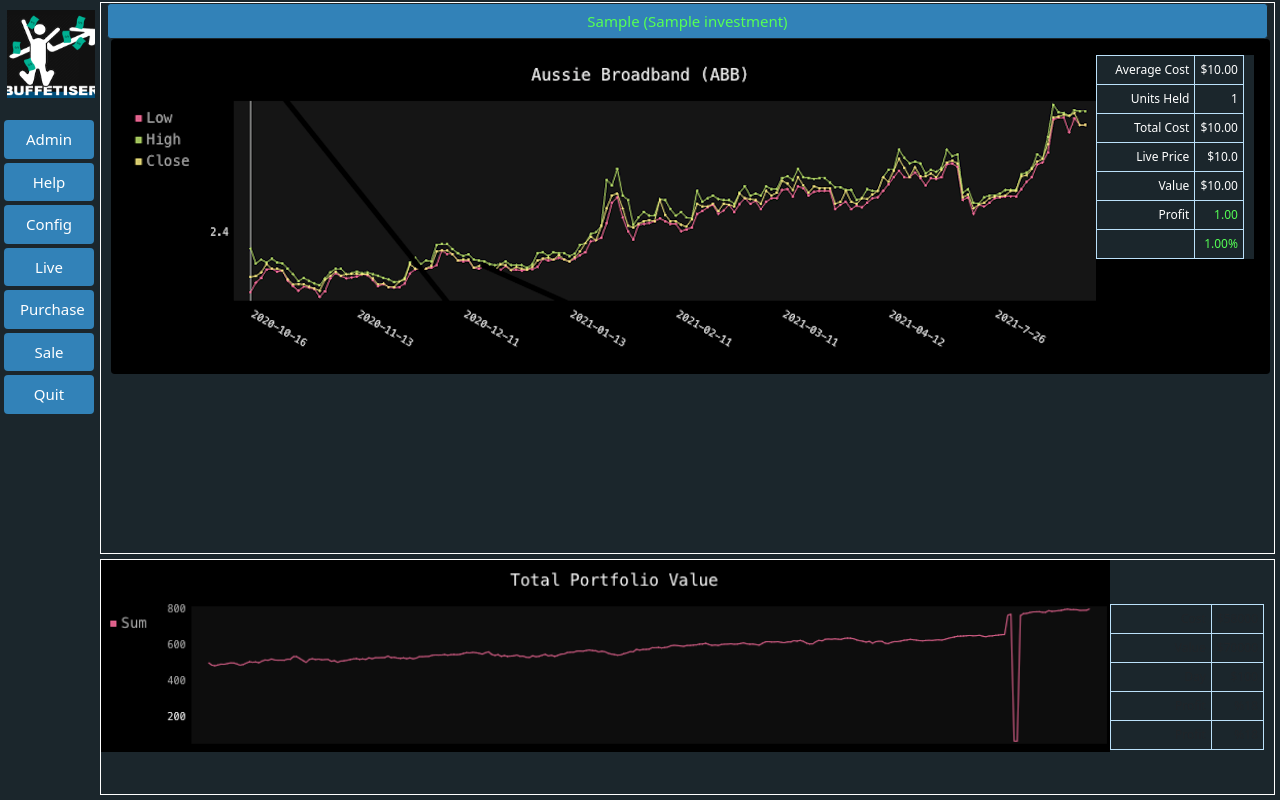
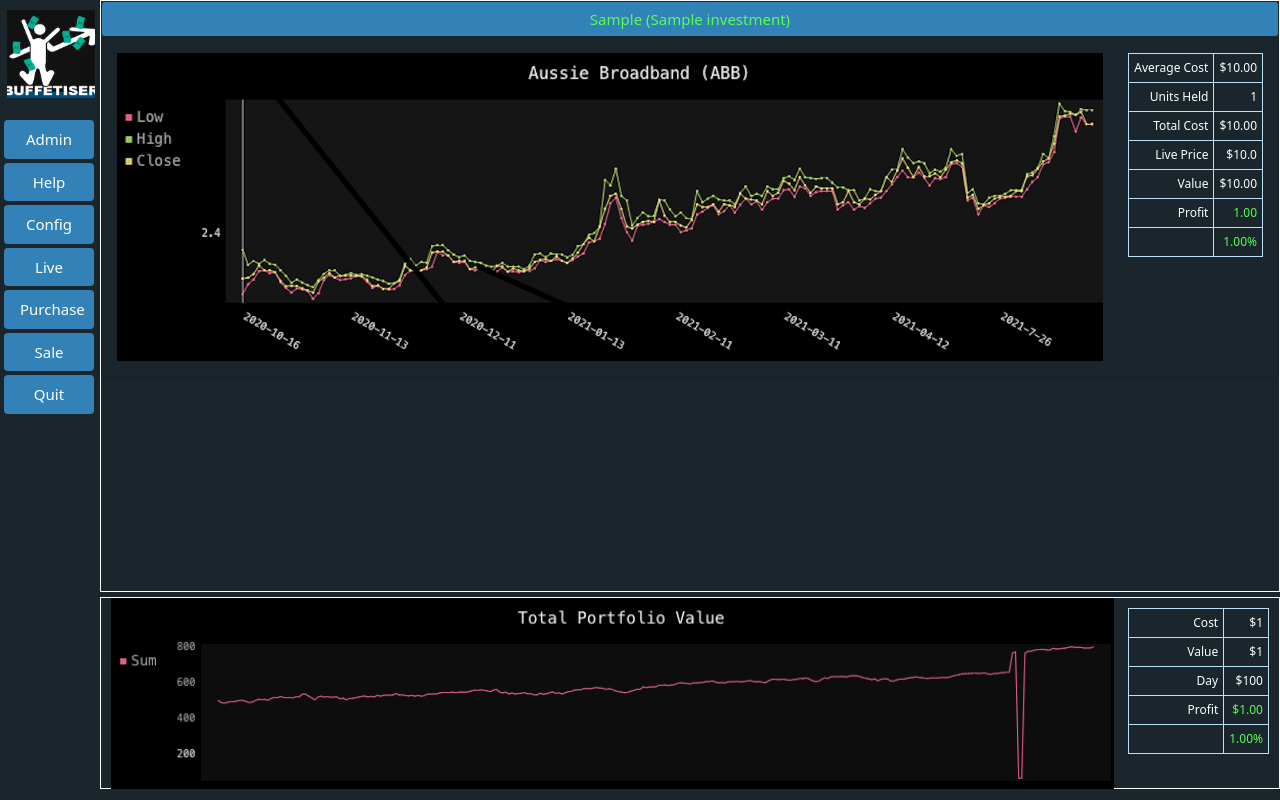
Before and after one commit to dodgydesigns/Buffetiser-Unchained, a Django app: template buffetiser_main/templates/buffetiser_main/index.html in a window 1280 px wide, after a click that opens the changed part. Run offline with Django 3.2, Linux system fonts and the light colour scheme; tables that the repository leaves empty hold one stand-in row (values such as "Sample post"); the template is opened without the code that fills it: values that come from a table or form of the project are taken from there, most other values are stand-ins (such as "Sample title", 1, 10 or a date in 2020); some libraries are stand-ins or nearby versions.

Commit message:
Hooked up Totals table.
- Tidied up styling a bit more.

```diff
--- a/buffetiser_main/static/buffetiser_main/style.css
+++ b/buffetiser_main/static/buffetiser_main/style.css
@@ -7,19 +7,11 @@
 :root {--RED: #FF7777;}
 :root {--GREEN: #55FF55;}
 
-.vertical-center {
-  margin: 0;
-  position: absolute;
-  top: 50%;
-  -ms-transform: translateY(-50%);
-  transform: translateY(-50%);
-}
 
 html, body {
     display: flex;
     height: 100%;
     width: 100%;
-    margin: 0px;
 }
 
 
@@ -55,12 +47,8 @@
 
     ----------------------------------------------------  */
 #right {
-    display: flex;
-    flex-direction: column;
-    background: var(--COLOUR0);
     width: 100%;
-    height: 100%;
-    padding-right: 5px;
+    background-color: var(--COLOUR0);
 }
 
 
@@ -69,11 +57,8 @@
     ----------------------------------------------------  */
 #top {
     background-color: var(--COLOUR0);
-    height: 70%;
-    border-style: solid;
-    border-width: 1px;
-    border-color: white;
-    margin-top: 2px;
+    height: 74%;
+    border: solid 1px white;
     overflow-x: hidden;
     overflow-y: auto;
     text-align: center;
@@ -90,18 +75,10 @@
 
 #top-inner-right {
     float: right;
-    width: 14%;
-    height: 100%;
-    background-color: var(--COLOUR0);
-    display: flex;
-    justify-content: center;
-    align-items: center;
-    flex-direction: column;
-    padding-right: 10px;
 }
 
 .panel-title {
-    width: 99%;
+    width: 100%;
 }
 
 a.btn.btn-primary.panel-title {
@@ -110,11 +87,8 @@
 }
 
 #panel-container {
-    width: 98.8%;
-    background-color: black;
+    background-color: var(--COLOUR0);
     color: white;
-    margin-left: 10px;
-    margin-right: 10px;
 }
 
 #graph {
@@ -135,8 +109,7 @@
     INDEX   BOTTOM SUMMARY PANEL
     ----------------------------------------------------  */
 #bottom {
-    background: var(--COLOUR0);
-    height: 30%;
+    height: 24%;
     border-style: solid;
     border-width: 1px;
     border-color: white;
@@ -148,19 +121,15 @@
     float: left;
     width: 86%;
     height: 100%;
-    background-color: var(--COLOUR0);
+    padding-left: 10px;
 }
 
 #bottom-inner-right {
+    margin: 10px;
     float: right;
-    width: 14%;
+    width: 12%;
     height: 100%;
-    background-color: var(--COLOUR0);
-    display: flex;
-    justify-content: center;
-    align-items: center;
-    flex-direction: column;
-    padding-right: 10px;
+    color: white;
 }
 
 #summary-table {
--- a/buffetiser_main/templates/buffetiser_main/index.html
+++ b/buffetiser_main/templates/buffetiser_main/index.html
@@ -75,9 +75,6 @@
                     <p>No investments are available.</p>
                 {% endif %}
             </div>
-
-
-
             <div id="bottom">
                 <div id="bottom-inner-left">
                     {% load static %}
@@ -85,26 +82,27 @@
                 </div>
                 <div id="bottom-inner-right">
                     <table class="summary-table">
-                        <tr><td>Cost</td><td>$58000</td></tr>
-                        <tr><td>Value</td><td>$70000</td></tr>
+                        <tr><td>Cost</td><td>${{ total_cost }}</td></tr>
+                        <tr><td>Value</td><td>${{ total_value }}</td></tr>
                         <tr><td>Day</td><td>$100</td></tr>
-                        <tr><td>Profit</td><td>%18</td></tr>
-                        <tr><td>Profit</td><td>%18</td></tr>
+                        <tr><td>Profit</td><td class="totals">${{ total_profit|stringformat:'.2f' }}</td></tr>
+                        <tr><td></td><td class="totals">{{ total_profit_percent|stringformat:'.2f' }}%</td></tr>
                     </table>
                 </div>
+                <!-- Script sets text color based on investment profit (positive/negative) -->
+                <script>
+                    profit = Number(`{{ total_profit }}`);
+                    if (profit === 0) {
+                        $(".totals").css("color", "white");
+                    }
+                    else if (profit < 0) {
+                        $(".totals").css("color", "#FF7777");
+                    }
+                    else if (profit > 0) {
+                        $(".totals").css("color", "#55FF55");
+                    }
+                </script>
             </div>
         </div>
-
-
-
-
-
-
-
-
-
-
-
-
     </body>
 </html>
```
Also changed, not shown: buffetiser_main/python/calculators.py (+32 -9 lines), buffetiser_main/views.py (+17 -12 lines).
